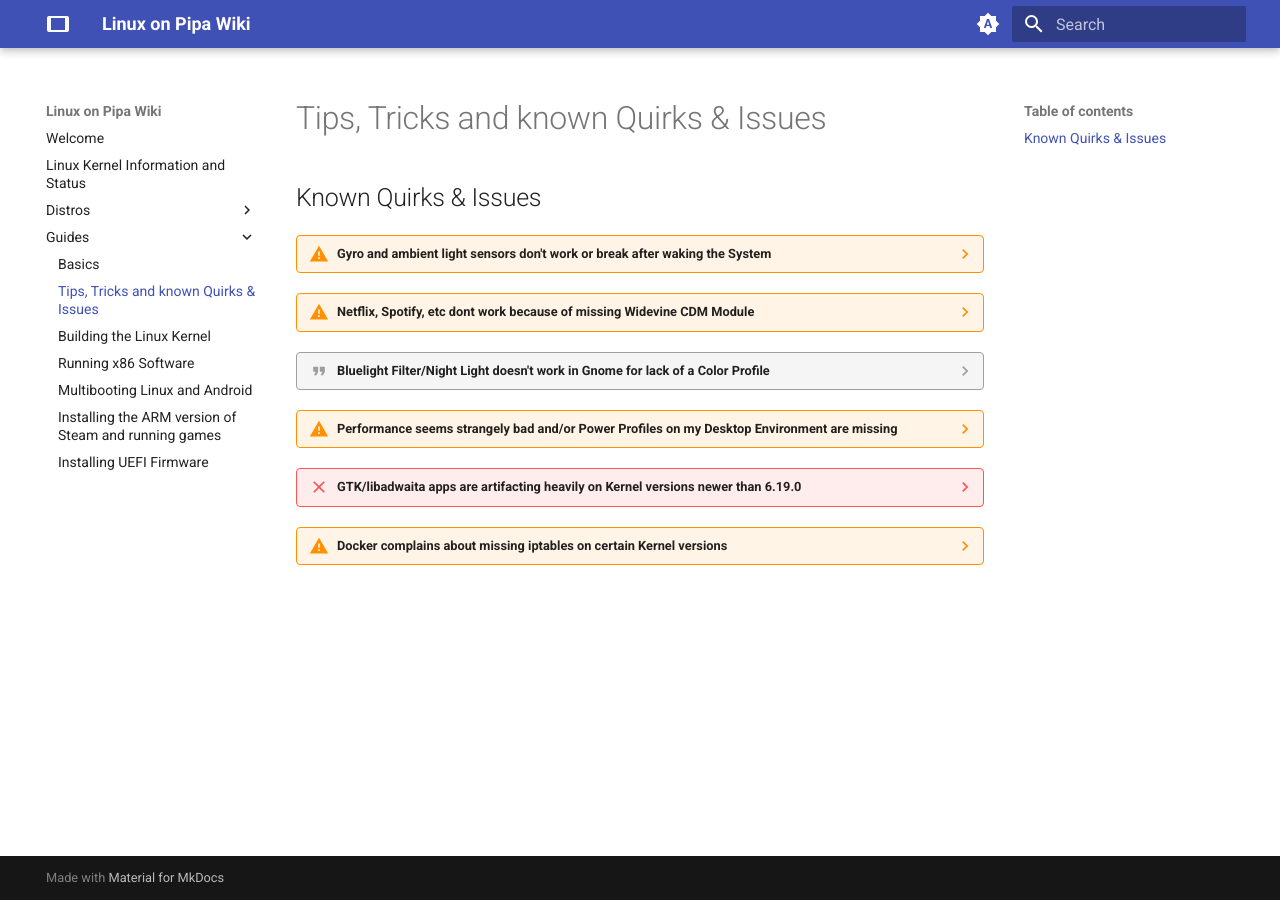
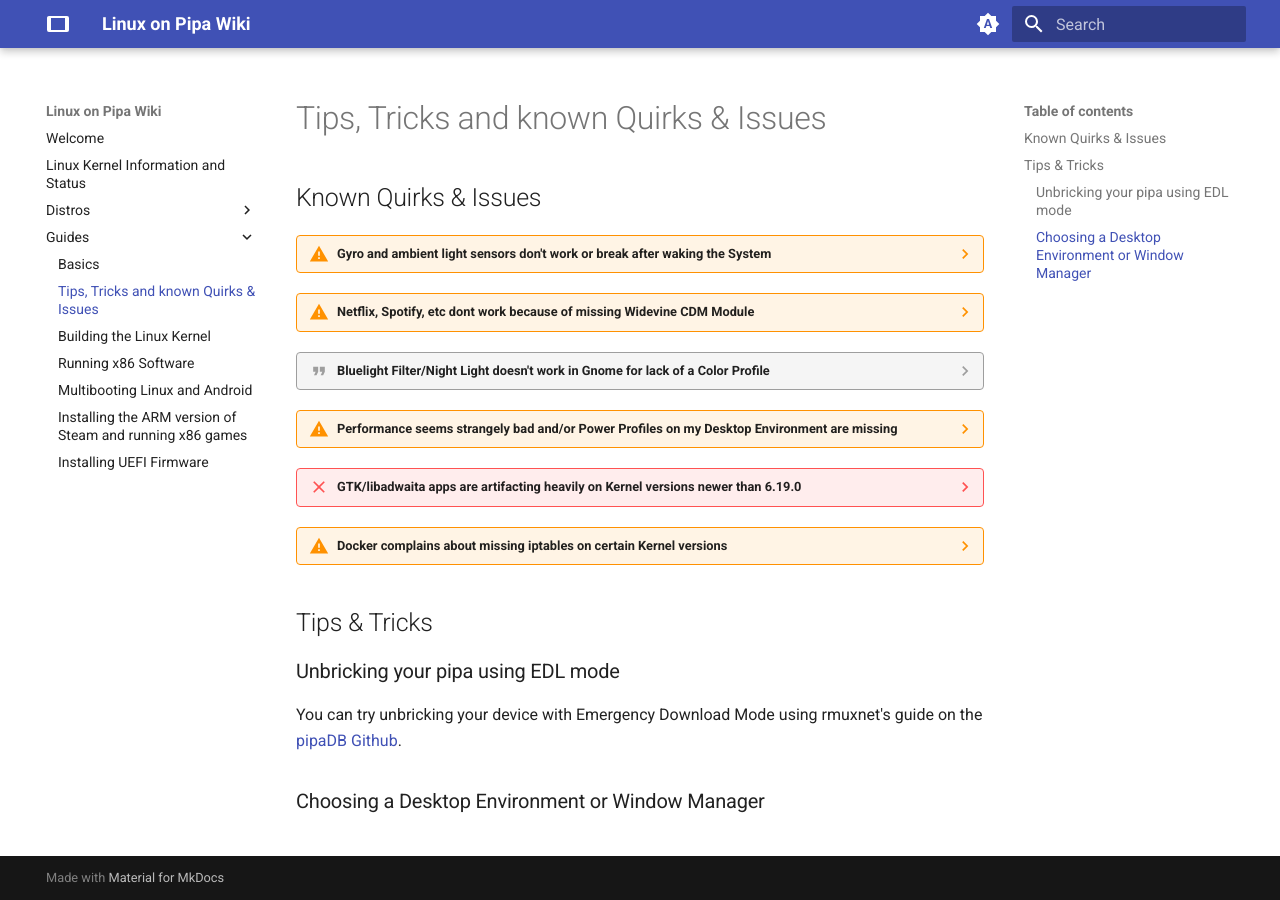
Before and after one commit to AnmiTaliDev/pipa-linux-wiki, an MkDocs documentation site: the page built from docs/guides/1-tips-tricks.md, in a window 1280 px wide. Built offline with MkDocs 1.6.1 and Material for MkDocs 9.7.7, drawn with Linux system fonts in a browser that asks for light colours.

Commit message:
update docs

````diff
--- a/docs/guides/1-tips-tricks.md
+++ b/docs/guides/1-tips-tricks.md
@@ -51,3 +52,8 @@
 	sudo alternatives --set iptables /usr/bin/iptables-nft
 	sudo systemctl restart docker
 	```
+
+## Tips & Tricks
+### Unbricking your pipa using EDL mode
+You can try unbricking your device with Emergency Download Mode using rmuxnet's guide on the [pipaDB Github](https://github.com/PipaDB/Info/blob/main/edl.md).
+### Choosing a Desktop Environment or Window Manager
--- a/docs/guides/5-steam-aarch64.md
+++ b/docs/guides/5-steam-aarch64.md
@@ -1 +1 @@
-# Installing the ARM version of Steam and running games
+# Installing the ARM version of Steam and running x86 games
````
Also changed, not shown: other parts of docs/guides/1-tips-tricks.md (+6 -5 lines), docs/guides/0-overview.md (+4 -4 lines), docs/index.md (+1 -1 lines), docs/kernel.md (+11 -11 lines).
